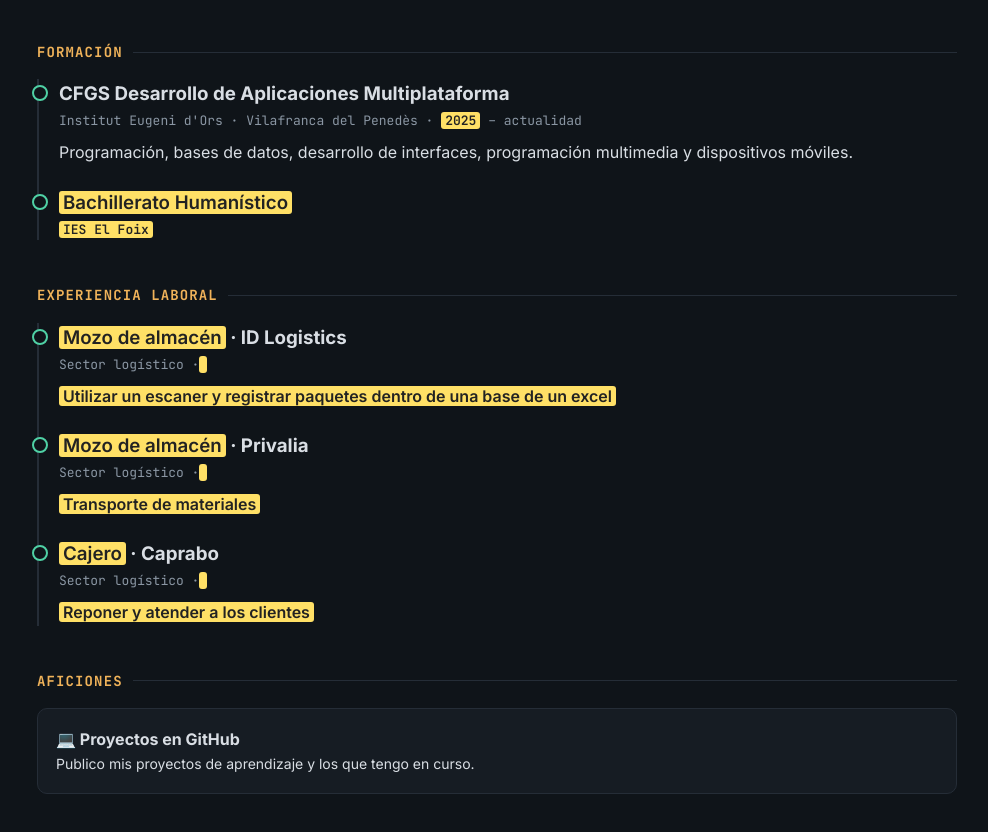
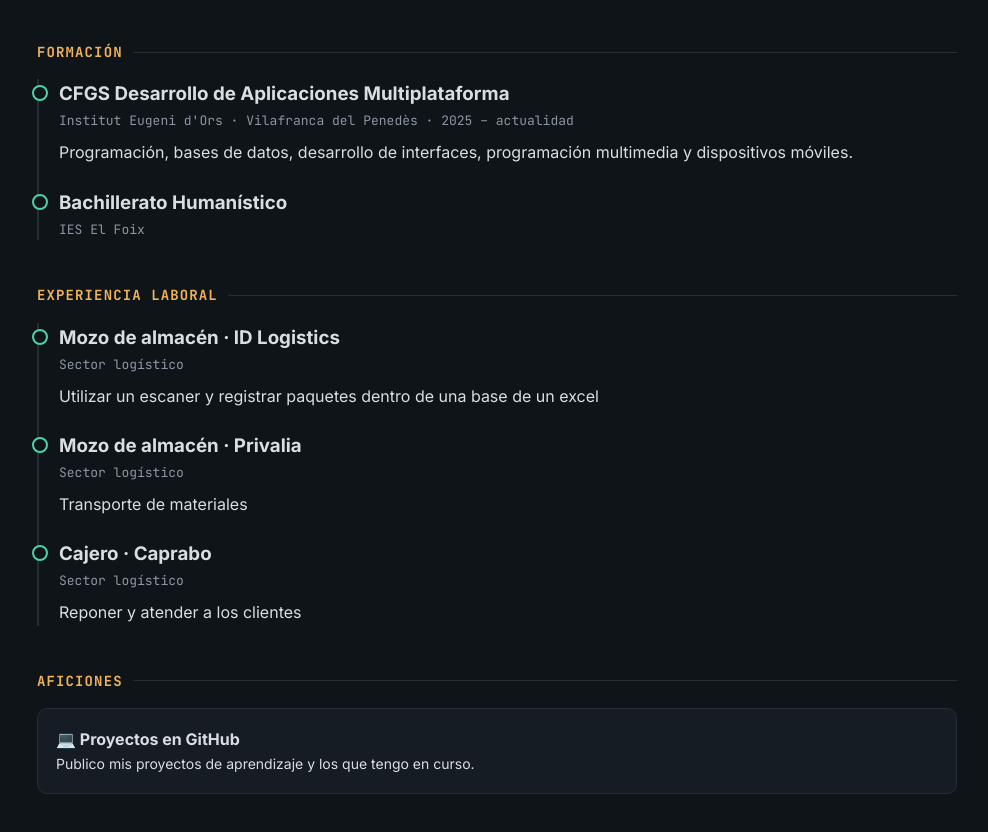
Before and after one commit to mgapfel/mgapfel.io, a plain HTML site: page index.html in a window 1280 px wide. Shown: the part 1435-2267 px from the top of the page, without its empty margins (143-1131 px from the left). Drawn offline with Linux system fonts and the light colour scheme.

Commit message:
Update index.html

```diff
--- a/index.html
+++ b/index.html
@@ -182,12 +182,12 @@
     <div class="timeline">
       <div class="item">
         <h3>CFGS Desarrollo de Aplicaciones Multiplataforma</h3>
-        <div class="meta">Institut Eugeni d'Ors · Vilafranca del Penedès · <span class="fill">2025</span> – actualidad</div>
+        <div class="meta">Institut Eugeni d'Ors · Vilafranca del Penedès · 2025 – actualidad</div>
         <p>Programación, bases de datos, desarrollo de interfaces, programación multimedia y dispositivos móviles.</p>
       </div>
       <div class="item">
-        <h3><span class="fill">Bachillerato Humanístico</span></h3>
-        <div class="meta"><span class="fill">IES El Foix</span></div>
+        <h3>Bachillerato Humanístico</h3>
+        <div class="meta">IES El Foix</div>
       </div>
     </div>
   </section>
@@ -197,19 +197,19 @@
     <h2>Experiencia laboral</h2>
     <div class="timeline">
       <div class="item">
-        <h3><span class="fill">Mozo de almacén</span> · ID Logistics</h3>
-        <div class="meta">Sector logístico · <span class="fill"></span></div>
-        <p><span class="fill">Utilizar un escaner y registrar paquetes dentro de una base de un excel</span></p>
+        <h3>Mozo de almacén · ID Logistics</h3>
+        <div class="meta">Sector logístico</div>
+        <p>Utilizar un escaner y registrar paquetes dentro de una base de un excel</p>
       </div>
       <div class="item">
-        <h3><span class="fill">Mozo de almacén</span> · Privalia</h3>
-        <div class="meta">Sector logístico · <span class="fill"></span></div>
-        <p><span class="fill">Transporte de materiales</span></p>
+        <h3>Mozo de almacén · Privalia</h3>
+        <div class="meta">Sector logístico</div>
+        <p>Transporte de materiales</p>
       </div>
       <div class="item">
-        <h3><span class="fill">Cajero</span> · Caprabo</h3>
-        <div class="meta">Sector logístico · <span class="fill"></span></div>
-        <p><span class="fill">Reponer y atender a los clientes</span></p>
+        <h3>Cajero · Caprabo</h3>
+        <div class="meta">Sector logístico</div>
+        <p>Reponer y atender a los clientes</p>
       </div>
     </div>
   </section>
```
